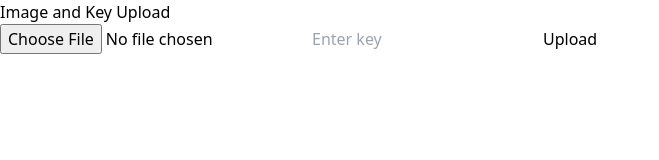
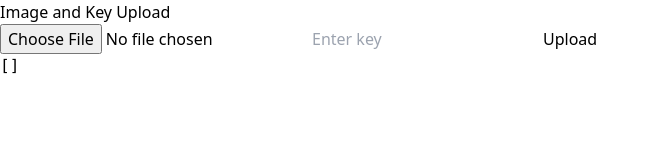
Before and after one commit to shivpreet16/Blowfish, a React (Vite) app in the folder client/: page /encrypt in a window 1280 px wide. Shown: the top 160 px of the page, without its empty margins (0-659 px from the left). Built offline with nearby package versions, Linux system fonts and the light colour scheme.

Commit message:
fixed encrypt

```diff
--- a/client/src/components/Encrypt.jsx
+++ b/client/src/components/Encrypt.jsx
@@ -1,10 +1,10 @@
-import React, { useState } from 'react';
-import axios from 'axios';
+import React, { useState } from "react";
+import axios from "axios";
 
 const Encrypt = () => {
   const [selectedFile, setSelectedFile] = useState(null);
-  const [key, setKey] = useState('');
-  const [enc,setEnc]=useState(null)
+  const [key, setKey] = useState("");
+  const [enc, setEnc] = useState([]);
 
   const handleFileChange = (event) => {
     setSelectedFile(event.target.files[0]);
@@ -15,23 +15,23 @@ const Encrypt = () => {
   };
 
   const handleSubmit = async (event) => {
-    event.preventDefault()
+    event.preventDefault();
     const formData = new FormData();
-    formData.append('image', selectedFile);
-    formData.append('key', key);
-    const url = 'http://127.0.0.1:5000/encrypt';
+    formData.append("image", selectedFile);
+    formData.append("key", key);
+    const url = "http://127.0.0.1:5000/encrypt";
 
     try {
-        const response = await axios.post(url, formData, {
-            headers: {
-                'Content-Type': 'multipart/form-data',
-            },
-        });
-        const data=await response
-        // setEnc(data.data)
-        console.log('Image and key uploaded successfully:', data.data);
+      const response = await axios.post(url, formData, {
+        headers: {
+          "Content-Type": "multipart/form-data",
+        },
+      });
+      const data = await response;
+      setEnc(data.data.data);
+      console.log(enc);
     } catch (error) {
-        console.error('Error uploading image and key:', error);
+      console.error("Error uploading image and key:", error);
     }
   };
 
@@ -44,7 +44,7 @@ const Encrypt = () => {
         <button type="submit">Upload</button>
       </form>
 
-      {/* <p>{enc}</p> */}
+      <pre>{JSON.stringify(enc, null, 2)}</pre>
     </div>
   );
 };
```
